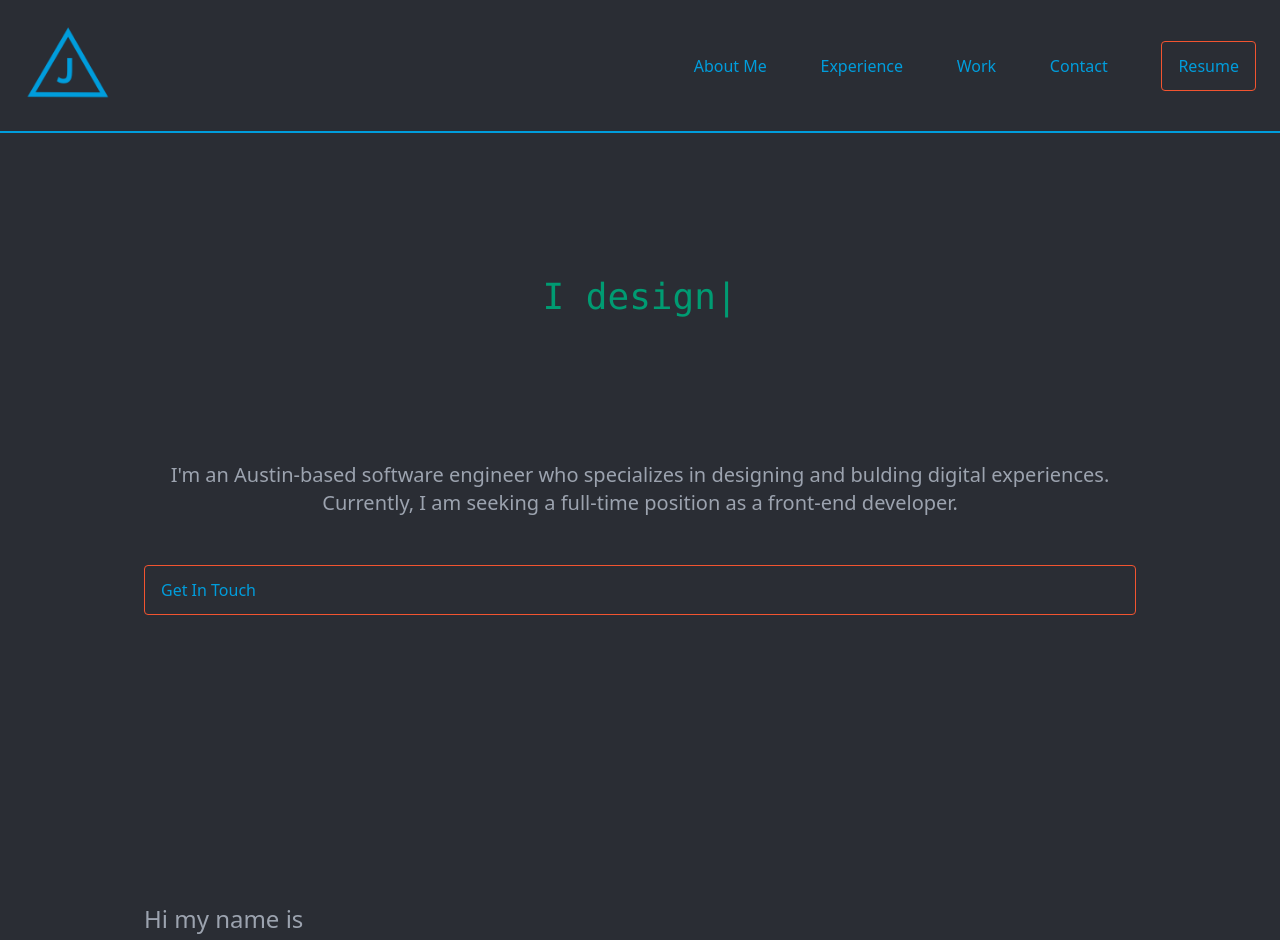
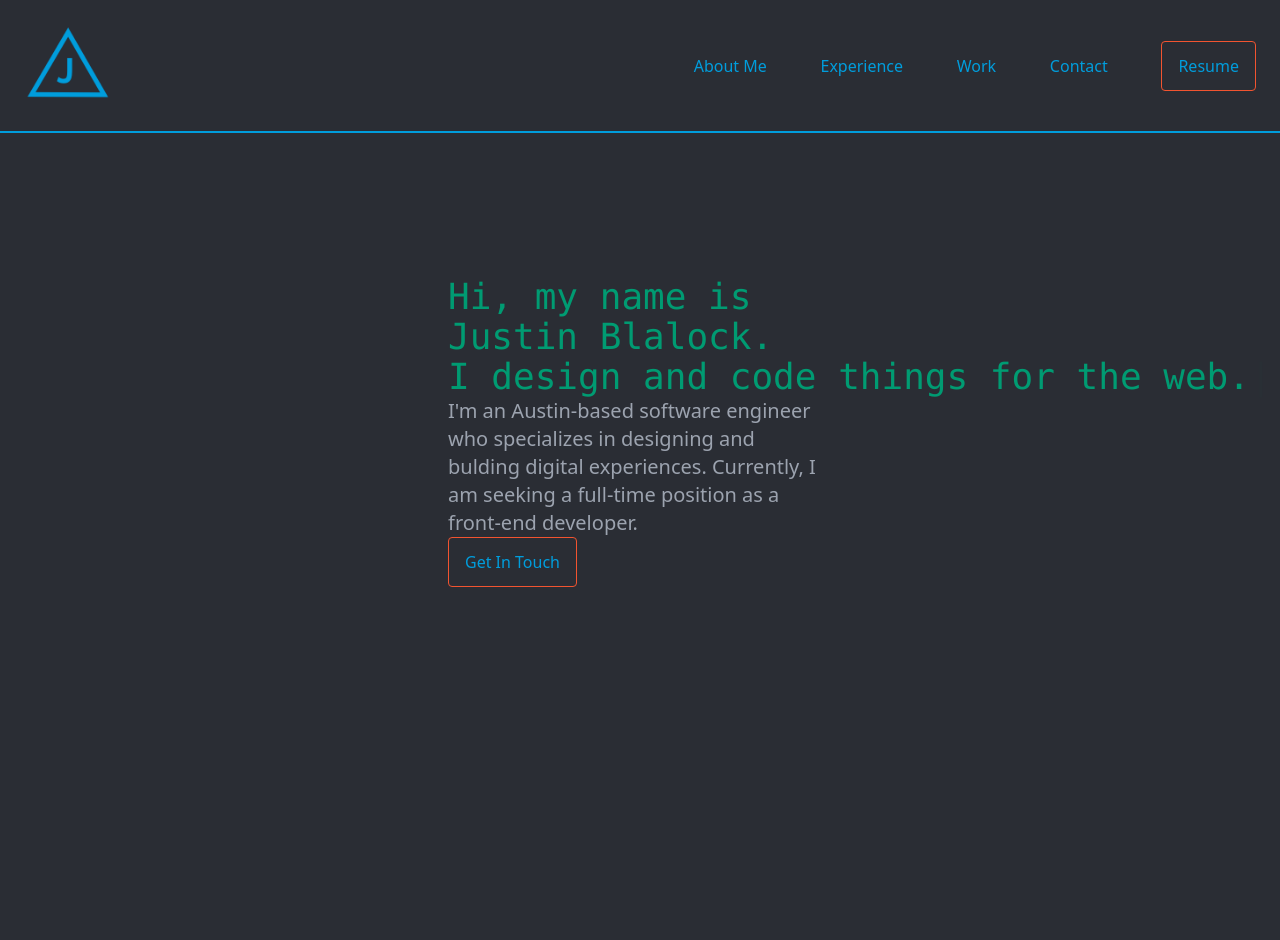
Before and after one commit to jmblalock/next-js-blog, a Next.js app: page / in a window 1280 px wide. Shown: the top 940 px of the page. After the commit the page ends 800 px from the top, so only its background shows below. Built offline with nearby package versions, Linux system fonts and the light colour scheme.

Commit message:
styling work

```diff
--- a/pages/index.js
+++ b/pages/index.js
@@ -8,32 +8,31 @@ import Contact from "./contact";
 
 export default function Home() {
   return (
-    <>
-      <h1 className="text-green-cyan text-center text-4xl m-36 font-mono">
+    <div className="m-36 max-w-sm mx-auto">
+      <h1 className="text-green-cyan text-4xl font-mono">
         <Typing
           strings={[
-            "Hi, my name is",
-            "Justin Blalock.",
-            "I design and code things for the web.",
+            "Hi, my name is^1000\n`Justin Blalock.`^1000\n`I design and code things for the web.`",
           ]}
         />
       </h1>
-      <div className="m-36 mb-12 text-xl text-center text-gray-400">
+      <p className="text-xl text-gray-400">
         I'm an Austin-based software engineer who specializes in designing and
         bulding digital experiences. Currently, I am seeking a full-time
         position as a front-end developer.
-      </div>
-      <div className="flex justify-items-centerr">
+      </p>
+      <div className="flex">
         <Link href="mailto:justin.m.blalock@gmail.com">
-          <a className="mt-0 m-36 px-4 py-4 leading-none border rounded text-carolina-blue border-orange-pantone hover:text-orange-pantone flex-auto">
+          <a className="px-4 py-4 leading-none border rounded text-carolina-blue border-orange-pantone hover:text-orange-pantone">
             Get In Touch
           </a>
         </Link>
       </div>
-      <About />
+
+      {/* <About />
       <Experience />
       <Work />
-      <Contact />
-    </>
+      <Contact /> */}
+    </div>
   );
 }
```
